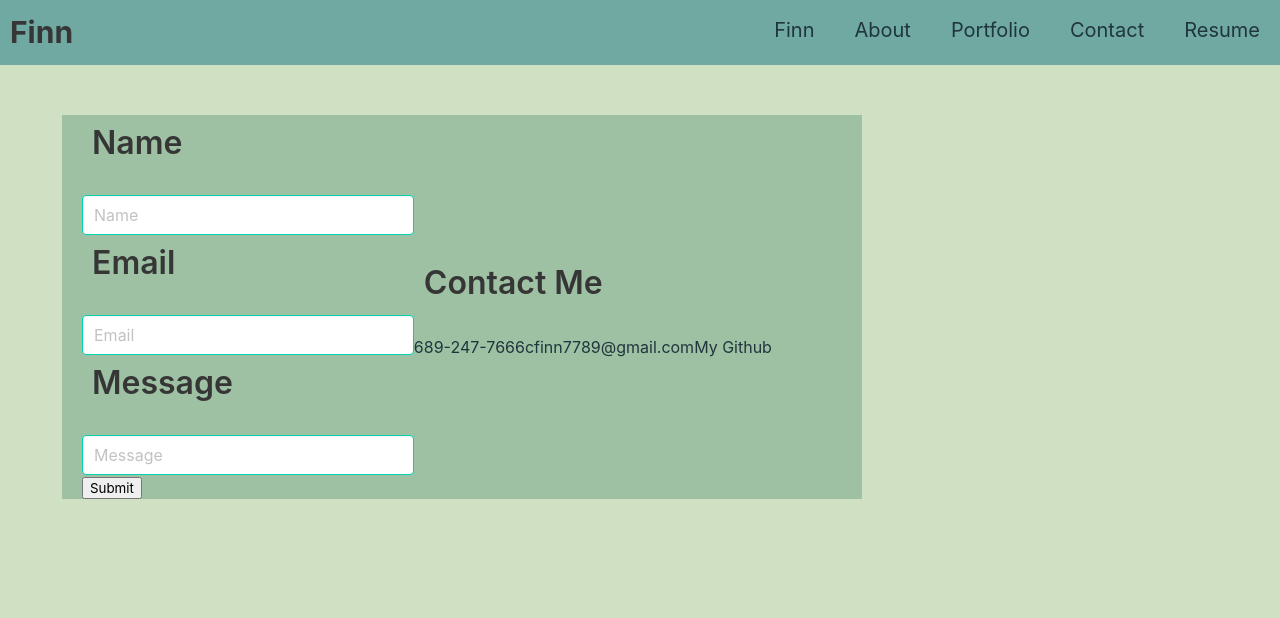
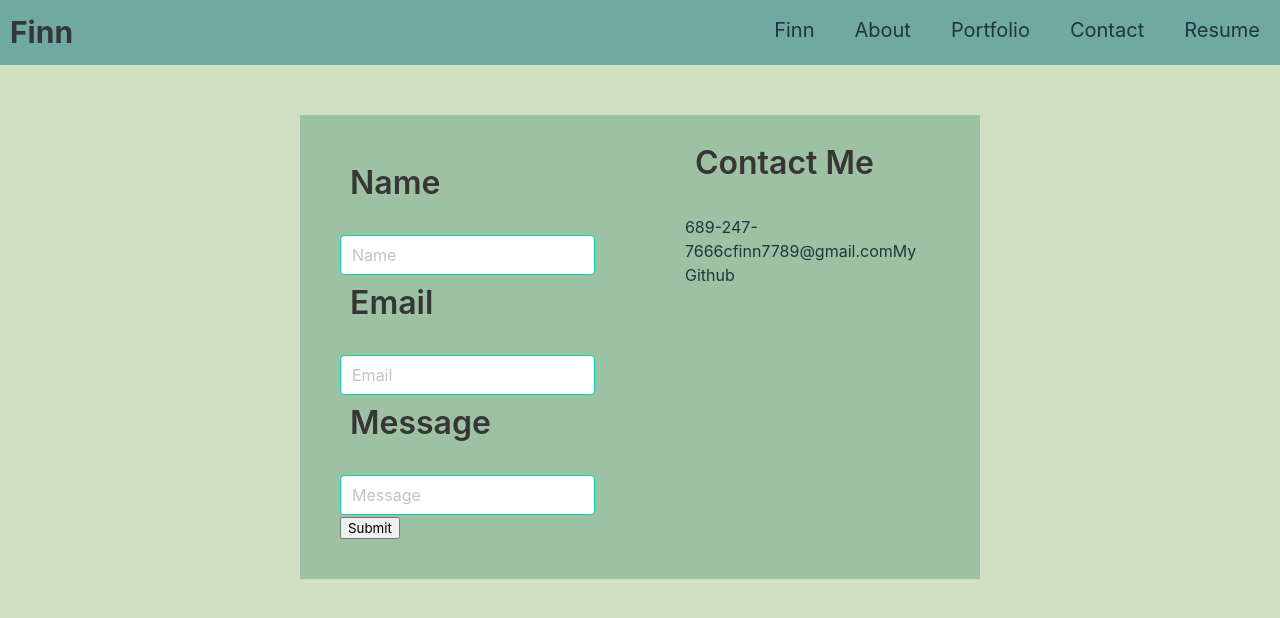
Before and after one commit to cfinn7789/React-Portfolio, a React (Vite) app: page /Contact in a window 1280 px wide. Shown: the top 618 px of the page. Built offline with nearby package versions, Linux system fonts and the light colour scheme.

Commit message:
fixed contact form

```diff
--- a/src/App.css
+++ b/src/App.css
@@ -93,15 +93,21 @@ li {
 
 .contact {
   display: flex;
-  width: 800px;
+  width: auto;
   background-color: var(--cambridge);
-  margin: 50px;
+  margin: 50px 300px 75px 300px;
+  padding: 20px;
 }
 
 .contact-form {
-  margin-left: 20px;
+  padding: 20px;
 }
 
-main {
-  justify-content: center;
+.contact-info {
+  margin-left: 70px;
+  align-items: center;
 }
+
+.my-contact {
+
+}
--- a/src/App.jsx
+++ b/src/App.jsx
@@ -7,7 +7,7 @@ function App() {
     <>
       <Header />
       <div className="background">
-      <main className="mx-3">
+      <main className="main">
         <Outlet />
       </main>
       </div>
--- a/src/main.jsx
+++ b/src/main.jsx
@@ -2,6 +2,7 @@ import ReactDOM from 'react-dom/client'
 import { createBrowserRouter, RouterProvider } from 'react-router-dom';
 
 import 'bulma/css/bulma.css'
+import './App.css';
 
 import App from './App';
 import Home from './pages/Home';
--- a/src/pages/Contact.jsx
+++ b/src/pages/Contact.jsx
@@ -70,12 +70,13 @@ export default function Contact() {
       {formSubmitted && <p className="success-message">Form submitted successfully!</p>}
     </div>
 
-    <div className="contact-info is-align-content-center">
+    <div className="contact-info">
       <h1 className="title">Contact Me</h1>
-
-        <a href="tel:+689-247-7666">689-247-7666</a>
-        <a href="cfinn7789@gmail.com">cfinn7789@gmail.com</a>
-        <a href="https://github.com/cfinn7789">My Github</a>
+        <div className="my-contact">
+          <a href="tel:+689-247-7666">689-247-7666</a>
+          <a href="cfinn7789@gmail.com">cfinn7789@gmail.com</a>
+          <a href="https://github.com/cfinn7789">My Github</a>
+        </div>
 
     </div>
   </div>
--- a/src/pages/Home.jsx
+++ b/src/pages/Home.jsx
@@ -1,4 +1,4 @@
-import '../App.css';
+
 
 export default function Home() {
     return (
```
